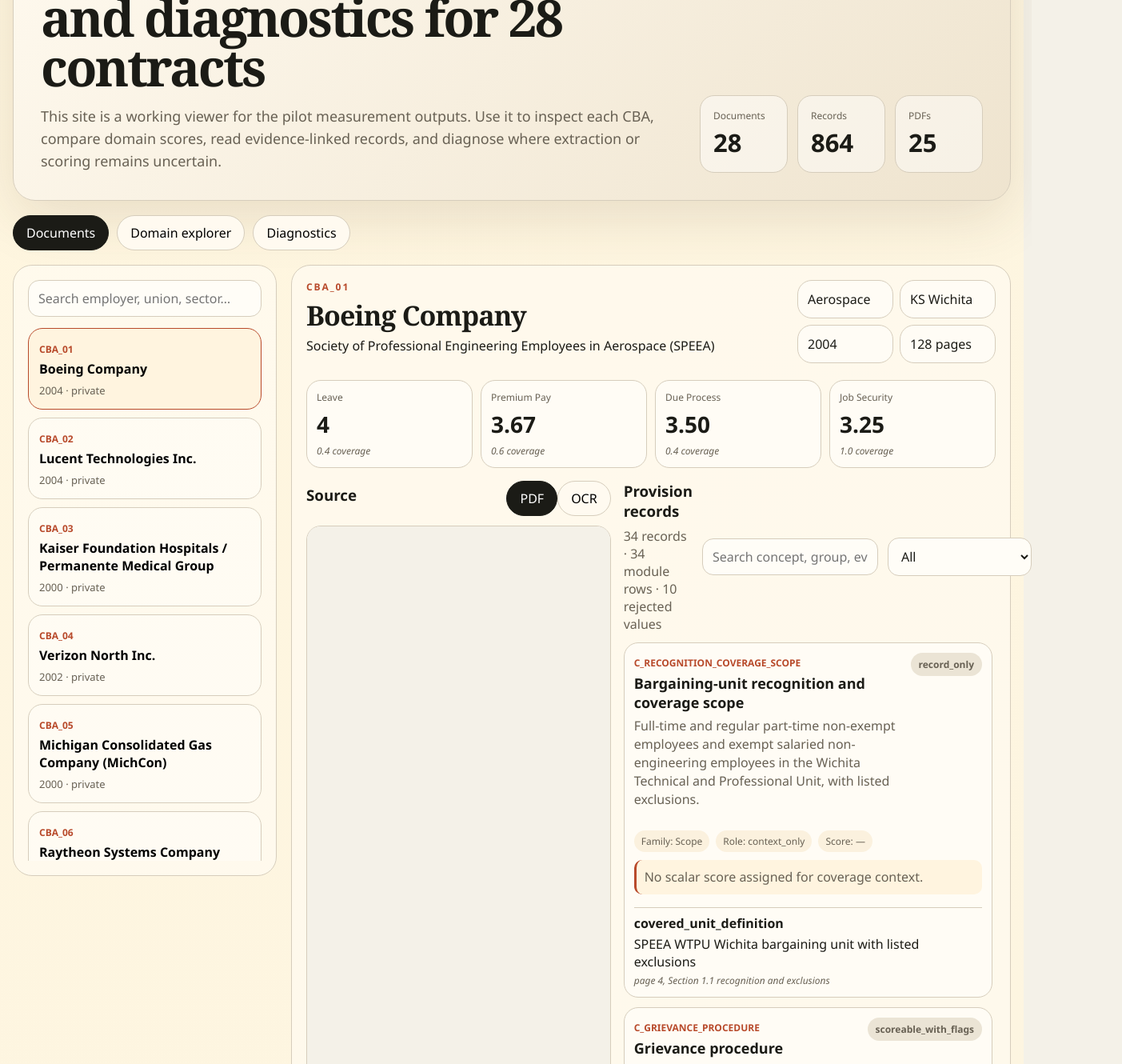
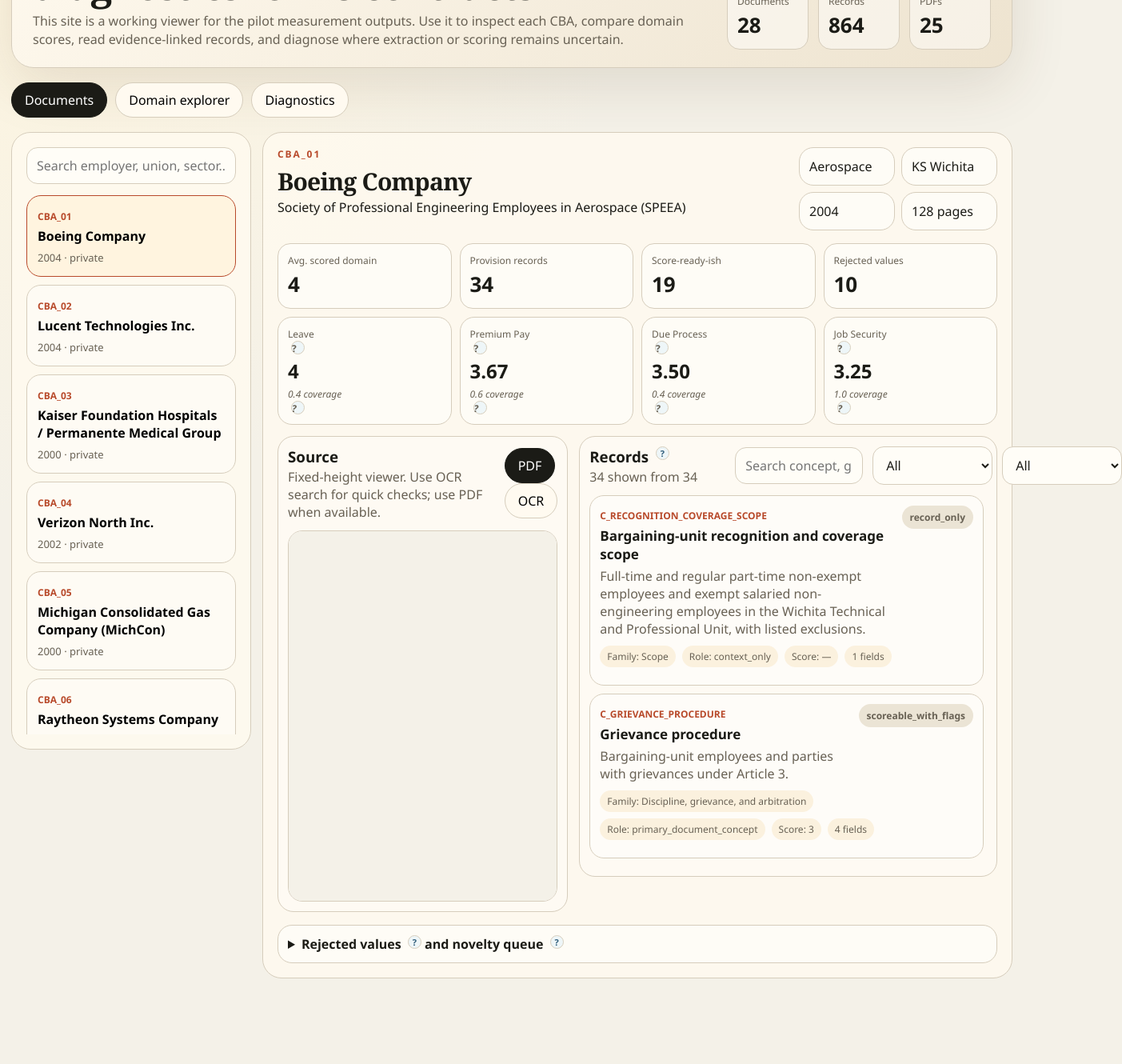
Before and after one commit to prashgarg/cba-pilot-site, a React (Vite) app: page / in a window 1280 px wide. Shown: the part 160-1490 px from the top of the page at 80% size, 1403 px wide, since content can reach past the window. After the commit the page ends 1419 px from the top, so only its background shows below. Built offline with nearby package versions, Linux system fonts and the light colour scheme.

Commit message:
Tighten pilot site interface

```diff
--- a/src/main.jsx
+++ b/src/main.jsx
@@ -25,6 +25,14 @@
   if (status.includes("candidate") || status.includes("pilot")) return "warn";
   if (status.includes("external") || status.includes("normalization")) return "cool";
   return "muted";
+};
+
+const HELP = {
+  availableScore: "Average score among concepts with enough contract evidence to score. Blank means no score-ready records in that domain.",
+  coverage: "Share of expected concepts in this domain that received score-ready records. A low value means sparse coverage, not necessarily low generosity.",
+  scoreability: "Whether a record can be converted into a scalar score using only the CBA text. Some records are useful but intentionally not scored.",
+  rejected: "Values the protocol saw but refused to use, usually because they were the wrong object, lacked support, or came from context rather than an operative provision.",
+  novelty: "Provision material that did not fit cleanly into the fixed concept library for this run."
 };
 
 function useSiteData() {
@@ -169,10 +177,20 @@
   );
 }
 
+function Info({ text }) {
+  return (
+    <span className="info" tabIndex="0" aria-label={text}>
+      ?
+      <span className="tip">{text}</span>
+    </span>
+  );
+}
+
 function DocumentPanel({ doc, records, scores, rejected, novelty }) {
   const [sourceView, setSourceView] = useState("pdf");
   const [recordQuery, setRecordQuery] = useState("");
   const [recordStatus, setRecordStatus] = useState("All");
+  const [recordFamily, setRecordFamily] = useState("All");
 
   const scoreByRecord = useMemo(() => {
     const map = new Map();
@@ -182,6 +200,7 @@
 
   const filteredRecords = records.filter((record) => {
     const status = record.scoreability?.status ?? "unknown";
+    const family = record.family_label ?? "Other";
     const haystack = [
       record.concept_id,
       record.concept_label,
@@ -193,11 +212,20 @@
       .toLowerCase();
     return (
       haystack.includes(recordQuery.toLowerCase()) &&
-      (recordStatus === "All" || status === recordStatus)
+      (recordStatus === "All" || status === recordStatus) &&
+      (recordFamily === "All" || family === recordFamily)
     );
   });
 
   const statuses = ["All", ...Array.from(new Set(records.map((record) => record.scoreability?.status ?? "unknown"))).sort()];
+  const families = ["All", ...Array.from(new Set(records.map((record) => record.family_label ?? "Other"))).sort()];
+  const scoreableCount = records.filter((record) => (record.scoreability?.status ?? "").includes("scoreable")).length;
+  const domainMean = doc.domain_scores
+    .map((domain) => domain.available_score)
+    .filter((score) => Number.isFinite(Number(score)));
+  const avgDomainScore = domainMean.length
+    ? domainMean.reduce((sum, score) => sum + Number(score), 0) / domainMean.length
+    : null;
 
   return (
     <section className="detail">
@@ -215,12 +243,19 @@
         </div>
       </div>
 
+      <div className="documentSummary">
+        <Stat label="Avg. scored domain" value={avgDomainScore} />
+        <Stat label="Provision records" value={records.length} />
+        <Stat label="Score-ready-ish" value={scoreableCount} />
+        <Stat label="Rejected values" value={rejected.length} />
+      </div>
+
       <div className="scoreStrip">
         {doc.domain_scores.map((domain) => (
           <div className="domainScore" key={domain.domain}>
-            <span>{domain.domain}</span>
+            <span>{domain.domain} <Info text={HELP.availableScore} /></span>
             <strong>{format(domain.available_score)}</strong>
-            <em>{format(domain.coverage_share, 1)} coverage</em>
+            <em>{format(domain.coverage_share, 1)} coverage <Info text={HELP.coverage} /></em>
           </div>
         ))}
       </div>
@@ -228,7 +263,10 @@
       <div className="split">
         <div className="sourcePane">
           <div className="paneHeader">
+            <div>
               <h3>Source</h3>
+              <p>Fixed-height viewer. Use OCR search for quick checks; use PDF when available.</p>
+            </div>
             <div className="switcher">
               <button className={sourceView === "pdf" ? "active" : ""} onClick={() => setSourceView("pdf")}>PDF</button>
               <button className={sourceView === "ocr" ? "active" : ""} onClick={() => setSourceView("ocr")}>OCR</button>
@@ -244,8 +282,8 @@
         <div className="recordsPane">
           <div className="paneHeader stacked">
             <div>
-              <h3>Provision records</h3>
-              <p>{records.length} records · {scores.length} module rows · {rejected.length} rejected values</p>
+              <h3>Records <Info text={HELP.scoreability} /></h3>
+              <p>{filteredRecords.length} shown from {records.length}</p>
             </div>
             <input
               className="search"
@@ -253,6 +291,9 @@
               placeholder="Search concept, group, evidence…"
               onChange={(event) => setRecordQuery(event.target.value)}
             />
+            <select value={recordFamily} onChange={(event) => setRecordFamily(event.target.value)}>
+              {families.map((family) => <option key={family}>{family}</option>)}
+            </select>
             <select value={recordStatus} onChange={(event) => setRecordStatus(event.target.value)}>
               {statuses.map((status) => <option key={status}>{status}</option>)}
             </select>
@@ -267,7 +308,7 @@
       </div>
 
       <details className="auditBox">
-        <summary>Rejected values and novelty queue</summary>
+        <summary>Rejected values <Info text={HELP.rejected} /> and novelty queue <Info text={HELP.novelty} /></summary>
         <div className="auditGrid">
           <AuditList title="Rejected values" rows={rejected} />
           <AuditList title="Novelty items" rows={novelty} />
@@ -299,8 +340,11 @@
 function RecordCard({ record, score }) {
   const fields = record.fields ?? [];
   const status = record.scoreability?.status ?? "unknown";
+  const shownFields = fields.slice(0, 3);
+  const hiddenFields = fields.slice(3);
   return (
-    <article className="recordCard">
+    <details className="recordCard">
+      <summary>
       <div className="recordTop">
         <div>
           <span className="concept">{record.concept_id}</span>
@@ -313,18 +357,32 @@
         <span>Family: {record.family_label || "—"}</span>
         <span>Role: {record.aggregation_role || "—"}</span>
         <span>Score: {format(score?.draft_score ?? record.bridge_score?.score)}</span>
+        <span>{fields.length} fields</span>
       </div>
+      </summary>
       {score?.explanation && <p className="explain">{score.explanation}</p>}
       <div className="fields">
-        {fields.slice(0, 6).map((field, index) => (
+        {shownFields.map((field, index) => (
           <div className="field" key={`${field.field_name}-${index}`}>
             <strong>{field.field_name}</strong>
             <span>{typeof field.value === "object" ? JSON.stringify(field.value) : String(field.value ?? "—")}</span>
             <em>{field.evidence?.quote_or_pointer || field.evidence?.page || "No evidence pointer"}</em>
           </div>
         ))}
+        {!!hiddenFields.length && (
+          <details className="moreFields">
+            <summary>Show {hiddenFields.length} more fields</summary>
+            {hiddenFields.map((field, index) => (
+              <div className="field" key={`${field.field_name}-hidden-${index}`}>
+                <strong>{field.field_name}</strong>
+                <span>{typeof field.value === "object" ? JSON.stringify(field.value) : String(field.value ?? "—")}</span>
+                <em>{field.evidence?.quote_or_pointer || field.evidence?.page || "No evidence pointer"}</em>
               </div>
-    </article>
+            ))}
+          </details>
+        )}
+      </div>
+    </details>
   );
 }
 
@@ -359,6 +417,8 @@
           {domainOptions.map((option) => <option key={option}>{option}</option>)}
         </select>
       </div>
+      <details className="compactDrawer">
+        <summary>Domain status guide</summary>
         <div className="statusGrid">
           {status.map((domain) => (
             <div className="statusCard" key={domain.domain}>
@@ -369,6 +429,7 @@
             </div>
           ))}
         </div>
+      </details>
       <div className="matrixWrap">
         <table className="matrix">
           <thead>
--- a/src/styles.css
+++ b/src/styles.css
@@ -17,16 +17,16 @@
 * { box-sizing: border-box; }
 body { margin: 0; background: radial-gradient(circle at top left, #fff6df, var(--bg) 42%); }
 button, input, select { font: inherit; }
-main { width: min(1480px, calc(100vw - 32px)); margin: 0 auto; padding: 28px 0 48px; }
+main { width: min(1500px, calc(100vw - 28px)); margin: 0 auto; padding: 18px 0 36px; }
 
 .boot { min-height: 100vh; display: grid; place-items: center; font-size: 20px; }
 .error { color: var(--accent); }
 .hero {
   display: grid;
   grid-template-columns: minmax(0, 1fr) auto;
-  gap: 28px;
+  gap: 22px;
   align-items: end;
-  padding: 34px;
+  padding: 22px 26px;
   border: 1px solid var(--line);
   border-radius: 28px;
   background: linear-gradient(135deg, rgba(255,250,240,.94), rgba(237,226,205,.9));
@@ -34,14 +34,14 @@
 }
 .smallcaps { margin: 0 0 10px; letter-spacing: .16em; text-transform: uppercase; color: var(--accent); font-size: 12px; font-weight: 700; }
 h1, h2, h3, h4, p { margin-top: 0; }
-h1 { font-family: Georgia, serif; font-size: clamp(36px, 5vw, 70px); line-height: .96; letter-spacing: -.04em; max-width: 980px; margin-bottom: 18px; }
-h2 { font-family: Georgia, serif; font-size: 34px; line-height: 1.05; letter-spacing: -.025em; margin-bottom: 8px; }
+h1 { font-family: Georgia, serif; font-size: clamp(30px, 3.8vw, 52px); line-height: 1; letter-spacing: -.035em; max-width: 920px; margin-bottom: 10px; }
+h2 { font-family: Georgia, serif; font-size: 30px; line-height: 1.05; letter-spacing: -.025em; margin-bottom: 6px; }
 h3 { margin-bottom: 8px; }
-.lede { max-width: 860px; font-size: 18px; line-height: 1.55; color: var(--muted); margin-bottom: 0; }
+.lede { max-width: 880px; font-size: 16px; line-height: 1.45; color: var(--muted); margin-bottom: 0; }
 .heroStats { display: flex; gap: 12px; }
-.stat { min-width: 110px; padding: 16px; border: 1px solid var(--line); border-radius: 18px; background: rgba(255,255,255,.45); }
+.stat { min-width: 102px; padding: 12px; border: 1px solid var(--line); border-radius: 16px; background: rgba(255,255,255,.45); }
 .stat span { display: block; color: var(--muted); font-size: 12px; }
-.stat strong { display: block; font-size: 31px; margin-top: 4px; }
+.stat strong { display: block; font-size: 26px; margin-top: 3px; }
 
 .tabs { display: flex; gap: 10px; margin: 18px 0; }
 .tabs button, .switcher button, .linkButton {
@@ -53,14 +53,14 @@
 }
 .tabs button.active, .switcher button.active { background: var(--ink); color: white; border-color: var(--ink); }
 
-.workspace { display: grid; grid-template-columns: 330px minmax(0, 1fr); gap: 18px; }
+.workspace { display: grid; grid-template-columns: 300px minmax(0, 1fr); gap: 14px; }
 .sidebar, .panel, .detail {
   background: rgba(255,250,240,.82);
   border: 1px solid var(--line);
   border-radius: 24px;
   padding: 18px;
 }
-.sidebar { position: sticky; top: 18px; align-self: start; height: calc(100vh - 36px); display: flex; flex-direction: column; }
+.sidebar { position: sticky; top: 14px; align-self: start; height: calc(100vh - 28px); display: flex; flex-direction: column; }
 .search, select {
   width: 100%;
   border: 1px solid var(--line);
@@ -91,29 +91,40 @@
   border-radius: 18px;
   padding: 12px;
 }
-.scoreStrip { display: grid; grid-template-columns: repeat(4, 1fr); gap: 10px; margin-bottom: 16px; }
+.documentSummary { display: grid; grid-template-columns: repeat(4, minmax(110px, 1fr)); gap: 10px; margin-bottom: 10px; }
+.scoreStrip { display: grid; grid-template-columns: repeat(4, 1fr); gap: 10px; margin-bottom: 14px; }
 .domainScore span, .domainScore em { display: block; color: var(--muted); font-size: 12px; }
-.domainScore strong { display: block; font-size: 28px; margin: 6px 0; }
+.domainScore strong { display: block; font-size: 24px; margin: 4px 0; }
 
-.split { display: grid; grid-template-columns: minmax(360px, .9fr) minmax(430px, 1.1fr); gap: 16px; }
-.sourcePane, .recordsPane { min-height: 720px; display: flex; flex-direction: column; }
+.split { display: grid; grid-template-columns: minmax(340px, .82fr) minmax(500px, 1.18fr); gap: 14px; align-items: start; }
+.sourcePane, .recordsPane {
+  display: flex;
+  flex-direction: column;
+  border: 1px solid var(--line);
+  border-radius: 20px;
+  padding: 12px;
+  background: rgba(255,255,255,.28);
+}
 .paneHeader { display: flex; justify-content: space-between; align-items: center; gap: 12px; margin-bottom: 12px; }
-.paneHeader.stacked { display: grid; grid-template-columns: 1fr 220px 180px; }
+.paneHeader h3 { margin-bottom: 2px; }
+.paneHeader.stacked { display: grid; grid-template-columns: minmax(170px, 1fr) minmax(160px, .75fr) minmax(150px, .68fr) minmax(150px, .68fr); }
 .paneHeader p { margin: 0; color: var(--muted); }
 iframe, .ocrText {
   width: 100%;
-  flex: 1;
-  min-height: 660px;
+  height: min(58vh, 620px);
+  min-height: 420px;
   border: 1px solid var(--line);
   border-radius: 18px;
   background: white;
 }
-.ocrText { margin: 0; padding: 18px; overflow: auto; white-space: pre-wrap; font: 13px/1.45 "Menlo", monospace; }
-.recordList { overflow: auto; display: grid; gap: 12px; padding-right: 4px; }
+.ocrText { margin: 0; padding: 16px; overflow: auto; white-space: pre-wrap; font: 12px/1.45 "Menlo", monospace; overscroll-behavior: contain; }
+.recordList { overflow: auto; max-height: min(58vh, 620px); display: grid; gap: 10px; padding-right: 4px; overscroll-behavior: contain; }
 .recordTop { display: flex; justify-content: space-between; gap: 16px; }
 .concept { font-size: 12px; color: var(--accent); font-weight: 800; }
-.recordCard h4 { margin: 4px 0 6px; font-size: 18px; }
-.recordCard p { color: var(--muted); line-height: 1.45; }
+.recordCard summary { cursor: pointer; list-style: none; }
+.recordCard summary::-webkit-details-marker { display: none; }
+.recordCard h4 { margin: 4px 0 5px; font-size: 17px; }
+.recordCard p { color: var(--muted); line-height: 1.38; margin-bottom: 0; }
 .pill { display: inline-flex; align-items: center; border-radius: 999px; padding: 6px 10px; font-size: 12px; font-weight: 800; height: fit-content; background: #ebe4d5; color: var(--muted); }
 .pill.good { background: #e5f0df; color: var(--green); }
 .pill.warn { background: #fff0c7; color: var(--gold); }
@@ -125,15 +136,18 @@
 .field { display: grid; gap: 4px; border-top: 1px solid var(--line); padding-top: 8px; }
 .field span { overflow-wrap: anywhere; }
 .field em { color: var(--muted); font-size: 12px; }
+.moreFields { border-top: 1px solid var(--line); padding-top: 8px; }
+.moreFields summary { color: var(--accent); font-weight: 800; cursor: pointer; }
 .auditBox { margin-top: 16px; }
+.auditBox summary, .compactDrawer summary { cursor: pointer; font-weight: 800; }
 .auditGrid, .diagnosticGrid { display: grid; grid-template-columns: 1fr 1fr; gap: 14px; margin-top: 14px; }
 .auditItem, .countRow { display: flex; justify-content: space-between; gap: 14px; padding: 10px 0; border-top: 1px solid var(--line); }
 .auditItem { display: grid; }
 .auditItem span, .mutedText { color: var(--muted); }
 
-.sectionHeader { display: flex; justify-content: space-between; gap: 18px; margin-bottom: 18px; }
+.sectionHeader { display: flex; justify-content: space-between; gap: 18px; margin-bottom: 14px; }
 .sectionHeader p { max-width: 760px; color: var(--muted); }
-.statusGrid { display: grid; grid-template-columns: repeat(auto-fit, minmax(240px, 1fr)); gap: 12px; margin-bottom: 18px; }
+.statusGrid { display: grid; grid-template-columns: repeat(auto-fit, minmax(230px, 1fr)); gap: 10px; margin: 12px 0 18px; }
 .statusCard h3 { margin: 10px 0 6px; }
 .statusCard p { color: var(--muted); line-height: 1.45; }
 .matrixWrap { overflow: auto; border: 1px solid var(--line); border-radius: 18px; background: white; }
@@ -147,9 +161,50 @@
 .docAudit { background: white; border: 1px solid var(--line); border-radius: 18px; overflow: hidden; }
 .empty { display: grid; place-items: center; min-height: 180px; color: var(--muted); border: 1px dashed var(--line); border-radius: 18px; }
 
+.info {
+  position: relative;
+  display: inline-grid;
+  place-items: center;
+  width: 17px;
+  height: 17px;
+  margin-left: 4px;
+  border: 1px solid var(--line);
+  border-radius: 50%;
+  color: var(--blue);
+  background: #eef6f8;
+  font-size: 11px;
+  font-weight: 900;
+  cursor: help;
+  vertical-align: text-top;
+}
+.tip {
+  position: absolute;
+  z-index: 20;
+  left: 50%;
+  bottom: calc(100% + 8px);
+  width: 270px;
+  transform: translateX(-50%);
+  padding: 10px 12px;
+  border: 1px solid var(--line);
+  border-radius: 12px;
+  background: #1f211c;
+  color: white;
+  box-shadow: 0 14px 40px rgba(0,0,0,.18);
+  font-size: 12px;
+  font-weight: 500;
+  line-height: 1.35;
+  opacity: 0;
+  pointer-events: none;
+  transition: opacity .12s ease, transform .12s ease;
+}
+.info:hover .tip, .info:focus .tip {
+  opacity: 1;
+  transform: translateX(-50%) translateY(-2px);
+}
+
 @media (max-width: 1100px) {
   .hero, .workspace, .documentHeader, .split, .auditGrid, .diagnosticGrid { grid-template-columns: 1fr; }
   .sidebar { position: relative; height: auto; }
-  .scoreStrip { grid-template-columns: repeat(2, 1fr); }
+  .scoreStrip, .documentSummary { grid-template-columns: repeat(2, 1fr); }
   .paneHeader.stacked { grid-template-columns: 1fr; }
 }
```
Lines whose indentation alone changed are shown as unchanged.
